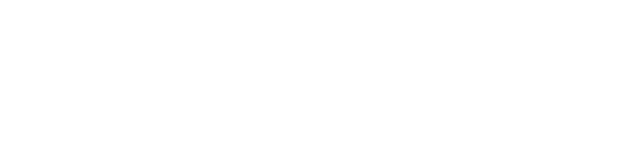
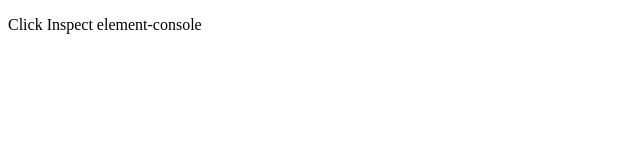
Before and after one commit to TheOneMika/project77-78, a plain HTML site: page index.html in a window 1280 px wide. Shown: the whole page, without its empty margins (0-640 px from the left). Drawn offline with Linux system fonts and the light colour scheme.

Commit message:
Add files via upload

```diff
--- a/index.html
+++ b/index.html
@@ -6,6 +6,7 @@
     <title>js syntax</title>
 </head>
 <body>
+    <p>Click Inspect element-console</p>
     <script>
 var a="Mika";
 
```
